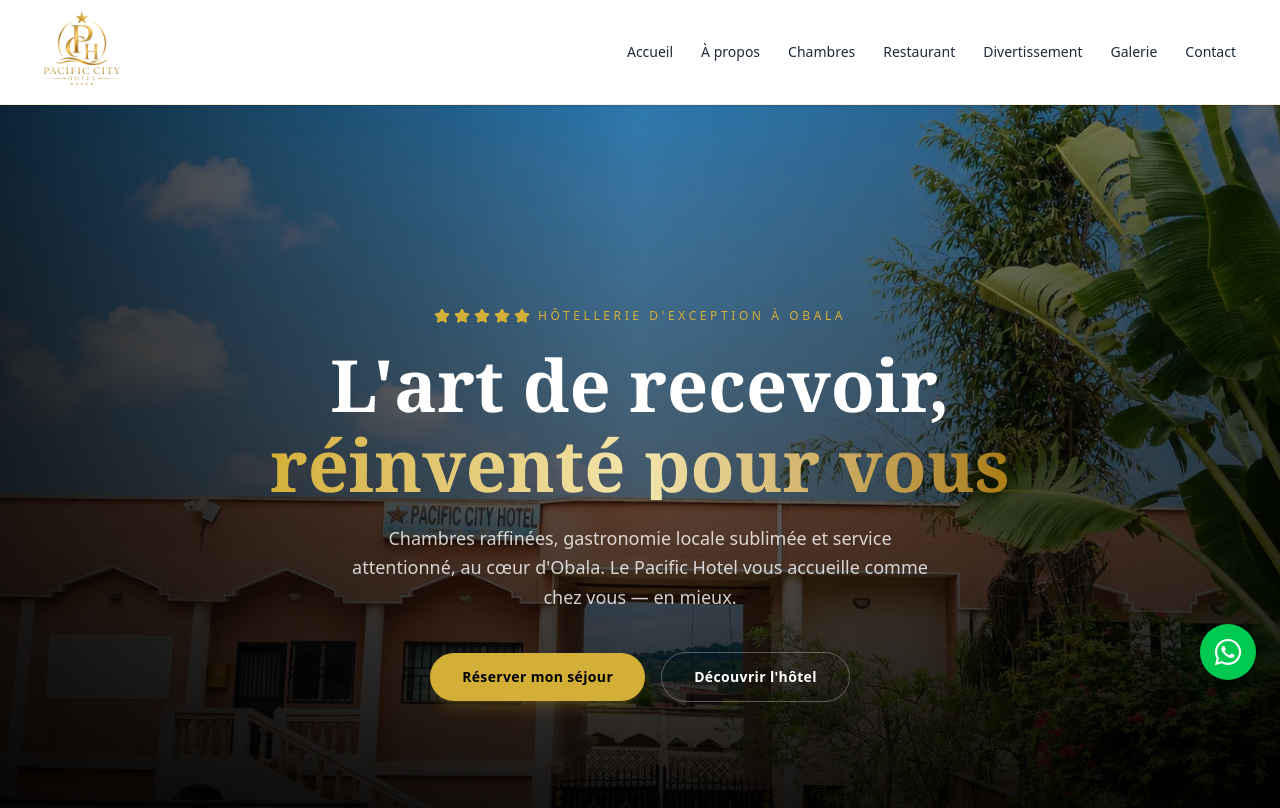
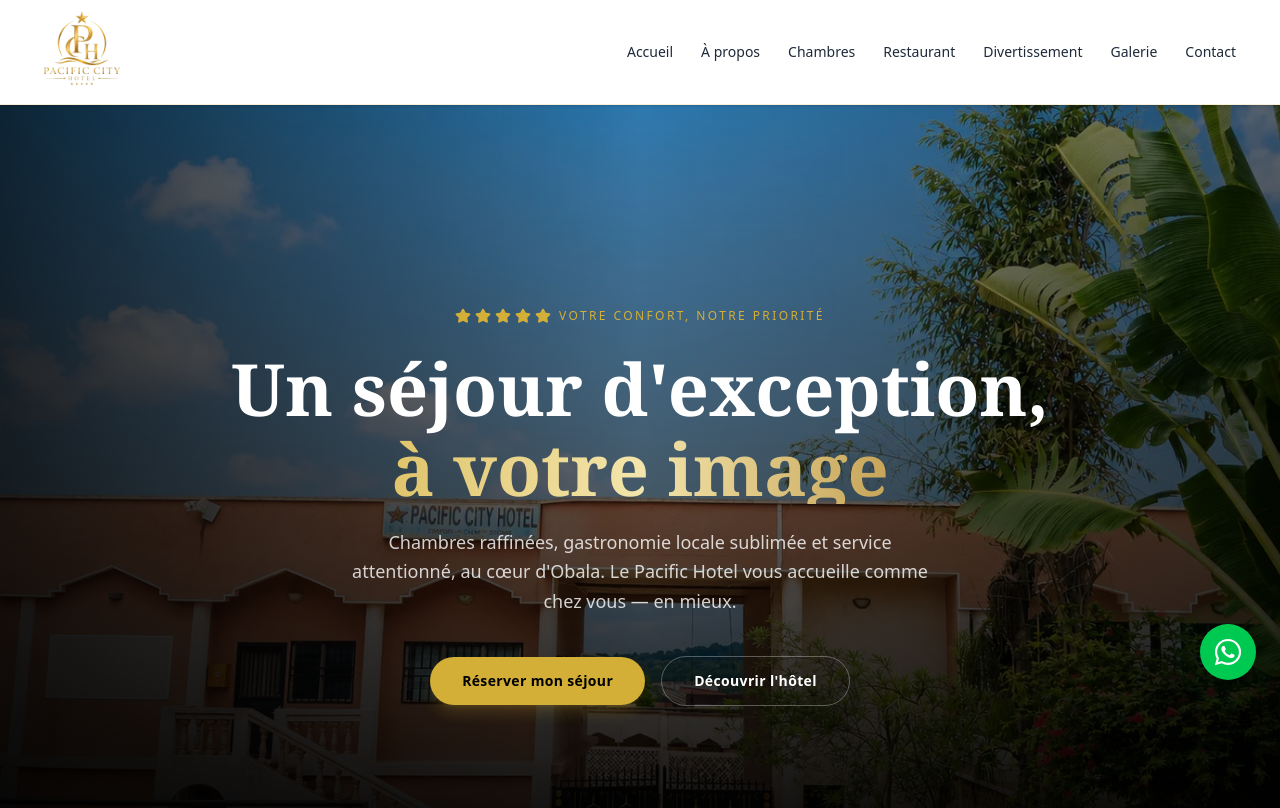
Before and after one commit to biloa2005/pacific-city-hotel, a Next.js app: page / in a window 1280 px wide. Shown: the top 808 px of the page. Built offline with nearby package versions, Linux system fonts and the light colour scheme.

Commit message:
animation message d'accueil

```diff
--- a/components/Hero.tsx
+++ b/components/Hero.tsx
@@ -6,16 +6,95 @@ import { ChevronDown, Star } from 'lucide-react';
 export default function Hero() {
   const [mounted, setMounted] = useState(false);
 
+  const welcomeTexts = [
+    "Bienvenue au Pacific Hotel",
+    "Votre confort, notre priorité",
+    "Vivez une expérience d'exception",
+    "Le luxe au cœur d'Obala",
+  ];
+
+  const heroTitles = [
+    {
+      line1: "L'art de recevoir,",
+      line2: "réinventé pour vous",
+    },
+    {
+      line1: "Un séjour d'exception,",
+      line2: "à votre image",
+    },
+    {
+      line1: "Le confort absolu,",
+      line2: "au cœur d'Obala",
+    },
+    {
+      line1: "Chaque détail compte,",
+      line2: "pour votre bien-être",
+    },
+  ];
+
+  const [currentText, setCurrentText] = useState(0);
+
+  // --- Machine à écrire pour le titre principal ---
+  const [currentTitle, setCurrentTitle] = useState(0);
+  const [phase, setPhase] = useState<'display' | 'erasing' | 'typing'>('display');
+
+  const activeTitle = heroTitles[currentTitle];
+  const maxLen = (title: { line1: string; line2: string }) =>
+    Math.max(title.line1.length, title.line2.length);
+
+  const [charCount, setCharCount] = useState(maxLen(heroTitles[0]));
+
+  const displayedLine1 = activeTitle.line1.slice(0, charCount);
+  const displayedLine2 = activeTitle.line2.slice(0, charCount);
+
+  // Animation d'apparition initiale
   useEffect(() => {
-    // Léger délai pour laisser le layout se poser avant de lancer l'animation
-    const timer = setTimeout(() => setMounted(true), 100);
+    setMounted(true);
+  }, []);
 
-    return () => clearTimeout(timer);
-  }, []);
+  // Changement automatique du sous-titre dynamique
+  useEffect(() => {
+    const interval = setInterval(() => {
+      setCurrentText((prev) => (prev + 1) % welcomeTexts.length);
+    }, 4000);
+
+    return () => clearInterval(interval);
+  }, [welcomeTexts.length]);
+
+  // Machine à écrire : display -> erasing -> typing -> display
+  useEffect(() => {
+    let timeout: NodeJS.Timeout;
+
+    if (phase === 'display') {
+      timeout = setTimeout(() => {
+        setPhase('erasing');
+      }, 3500);
+    } else if (phase === 'erasing') {
+      if (charCount > 0) {
+        timeout = setTimeout(() => {
+          setCharCount((prev) => prev - 1);
+        }, 30);
+      } else {
+        setCurrentTitle((prev) => (prev + 1) % heroTitles.length);
+        setPhase('typing');
+      }
+    } else if (phase === 'typing') {
+      const target = maxLen(activeTitle);
+
+      if (charCount < target) {
+        timeout = setTimeout(() => {
+          setCharCount((prev) => prev + 1);
+        }, 55);
+      } else {
+        setPhase('display');
+      }
+    }
+
+    return () => clearTimeout(timeout);
+  }, [phase, charCount, activeTitle, heroTitles.length]);
 
   return (
     <section className="relative min-h-screen w-full overflow-hidden bg-black">
-
       {/* IMAGE DE FOND */}
       <div
         className="absolute inset-0 bg-cover bg-center scale-105"
@@ -26,15 +105,14 @@ export default function Hero() {
 
       {/* VOILES POUR LA LISIBILITÉ DU TEXTE */}
       <div className="absolute inset-0 bg-gradient-to-t from-black via-black/60 to-black/30" />
-
       <div className="absolute inset-0 bg-gradient-to-r from-black/70 via-transparent to-black/40" />
 
       {/* CONTENU */}
       <div className="relative z-10 flex min-h-screen flex-col items-center justify-center px-6 text-center">
-
-        {/* ÉTOILES + MENTION */}
+        {/* ÉTOILES + TEXTE DYNAMIQUE */}
         <div
-          className={`mb-6 flex flex-col sm:flex-row items-center gap-2 transition-all duration-700 ease-out ${mounted
+          className={`mb-6 flex flex-col sm:flex-row items-center gap-2 transition-all duration-700 ease-out ${
+            mounted
               ? 'opacity-100 translate-y-0'
               : 'opacity-0 translate-y-4'
           }`}
@@ -49,61 +127,77 @@ export default function Hero() {
             ))}
           </div>
 
-          {/* TEXTE */}
-          <span className="text-[#D4AF37] text-xs tracking-[0.3em] uppercase font-medium text-center">
-            Hôtellerie d&apos;exception à Obala
+          {/* TEXTE QUI CHANGE */}
+          <div className="relative h-6 overflow-hidden flex items-center justify-center">
+            <span
+              key={currentText}
+              className="animate-[welcome_0.6s_ease-out] text-[#D4AF37] text-xs tracking-[0.2em] uppercase font-medium text-center"
+            >
+              {welcomeTexts[currentText]}
             </span>
           </div>
+        </div>
 
-        {/* TITRE PRINCIPAL */}
-        <h1 className="font-serif font-bold leading-[1.05] text-white">
-
+        {/* TITRE PRINCIPAL — MACHINE À ÉCRIRE */}
+        <h1
+          className={`font-serif font-bold leading-[1.05] text-white transition-opacity duration-700 ease-out ${
+            mounted ? 'opacity-100' : 'opacity-0'
+          }`}
+        >
           {/* PREMIÈRE LIGNE */}
           <span
-            className={`block text-4xl sm:text-6xl lg:text-7xl transition-all duration-700 delay-150 ease-out ${mounted
+            className={`block text-4xl sm:text-6xl lg:text-7xl transition-all duration-700 delay-150 ease-out ${
+              mounted
                 ? 'opacity-100 translate-y-0'
                 : 'opacity-0 translate-y-8'
             }`}
           >
-            L&apos;art de recevoir,
+            {displayedLine1}
+            {phase !== 'display' && charCount <= activeTitle.line1.length && (
+              <span className="inline-block w-[2px] h-[0.9em] bg-white/70 ml-1 align-middle animate-pulse" />
+            )}
           </span>
 
           {/* DEUXIÈME LIGNE */}
           <span
-            className={`block text-4xl sm:text-6xl lg:text-7xl mt-1 sm:mt-2 bg-gradient-to-r from-[#D4AF37] via-[#F3E5AB] to-[#AA7C11] bg-clip-text text-transparent transition-all duration-700 delay-300 ease-out ${mounted
+            className={`block text-4xl sm:text-6xl lg:text-7xl mt-1 sm:mt-2 bg-gradient-to-r from-[#D4AF37] via-[#F3E5AB] to-[#AA7C11] bg-clip-text text-transparent transition-all duration-700 delay-300 ease-out ${
+              mounted
                 ? 'opacity-100 translate-y-0'
                 : 'opacity-0 translate-y-8'
             }`}
           >
-            réinventé pour vous
+            {displayedLine2}
+            {phase !== 'display' && charCount > activeTitle.line1.length && (
+              <span className="inline-block w-[2px] h-[0.9em] bg-[#D4AF37] ml-1 align-middle animate-pulse" />
+            )}
           </span>
-
         </h1>
 
         {/* SOUS-TITRE */}
         <p
-          className={`mt-6 max-w-xl text-base sm:text-lg text-white/80 leading-relaxed transition-all duration-700 delay-500 ease-out ${mounted
+          className={`mt-6 max-w-xl text-base sm:text-lg text-white/80 leading-relaxed transition-all duration-700 delay-500 ease-out ${
+            mounted
               ? 'opacity-100 translate-y-0'
               : 'opacity-0 translate-y-6'
           }`}
         >
-          Chambres raffinées, gastronomie locale sublimée et service attentionné,
-          au cœur d&apos;Obala. Le Pacific Hotel vous accueille comme chez vous —
-          en mieux.
+          Chambres raffinées, gastronomie locale sublimée et service
+          attentionné, au cœur d&apos;Obala. Le Pacific Hotel vous accueille
+          comme chez vous — en mieux.
         </p>
 
         {/* BOUTONS */}
         <div
-          className={`mt-10 flex flex-col sm:flex-row items-center gap-4 transition-all duration-700 delay-700 ease-out ${mounted
+          className={`mt-10 flex flex-col sm:flex-row items-center gap-4 transition-all duration-700 delay-700 ease-out ${
+            mounted
               ? 'opacity-100 translate-y-0'
               : 'opacity-0 translate-y-6'
           }`}
         >
-
           {/* CTA PRINCIPAL */}
           <a
             href="#chambres"
-            className="px-8 py-3.5 bg-[#D4AF37] text-black font-semibold text-sm tracking-wide rounded-full hover:bg-[#F3E5AB] transition-colors shadow-lg shadow-[#D4AF37]/20"
+            className="px-8 py-3.5 bg-[#D4AF37] text-black font-semibold text-sm tracking-wide rounded-full hover:bg-[#F3E5AB] transition-all duration-300 hover:scale-105 shadow-lg shadow-[#D4AF37]/20"
           >
             Réserver mon séjour
           </a>
@@ -111,18 +205,17 @@ export default function Hero() {
           {/* CTA SECONDAIRE */}
           <a
             href="#a-propos"
-            className="px-8 py-3.5 border border-white/30 text-white font-semibold text-sm tracking-wide rounded-full hover:bg-white/10 hover:border-white/50 transition-colors"
+            className="px-8 py-3.5 border border-white/30 text-white font-semibold text-sm tracking-wide rounded-full hover:bg-white/10 hover:border-white/50 transition-all duration-300 hover:scale-105"
           >
             Découvrir l&apos;hôtel
           </a>
-
         </div>
-
       </div>
 
       {/* INDICATEUR DE SCROLL */}
       <div
-        className={`absolute bottom-8 left-1/2 -translate-x-1/2 flex flex-col items-center gap-2 transition-opacity duration-700 delay-[1000ms] ${mounted ? 'opacity-100' : 'opacity-0'
+        className={`absolute bottom-8 left-1/2 -translate-x-1/2 flex flex-col items-center gap-2 transition-opacity duration-700 delay-[1000ms] ${
+          mounted ? 'opacity-100' : 'opacity-0'
         }`}
       >
         <span className="text-white/50 text-[10px] tracking-[0.25em] uppercase">
@@ -132,6 +225,19 @@ export default function Hero() {
         <ChevronDown className="w-4 h-4 text-[#D4AF37] animate-bounce" />
       </div>
 
+      {/* ANIMATION DU TEXTE DYNAMIQUE */}
+      <style jsx global>{`
+        @keyframes welcome {
+          0% {
+            opacity: 0;
+            transform: translateY(18px);
+          }
+          100% {
+            opacity: 1;
+            transform: translateY(0);
+          }
+        }
+      `}</style>
     </section>
   );
 }
```
Lines whose indentation alone changed are shown as unchanged.
